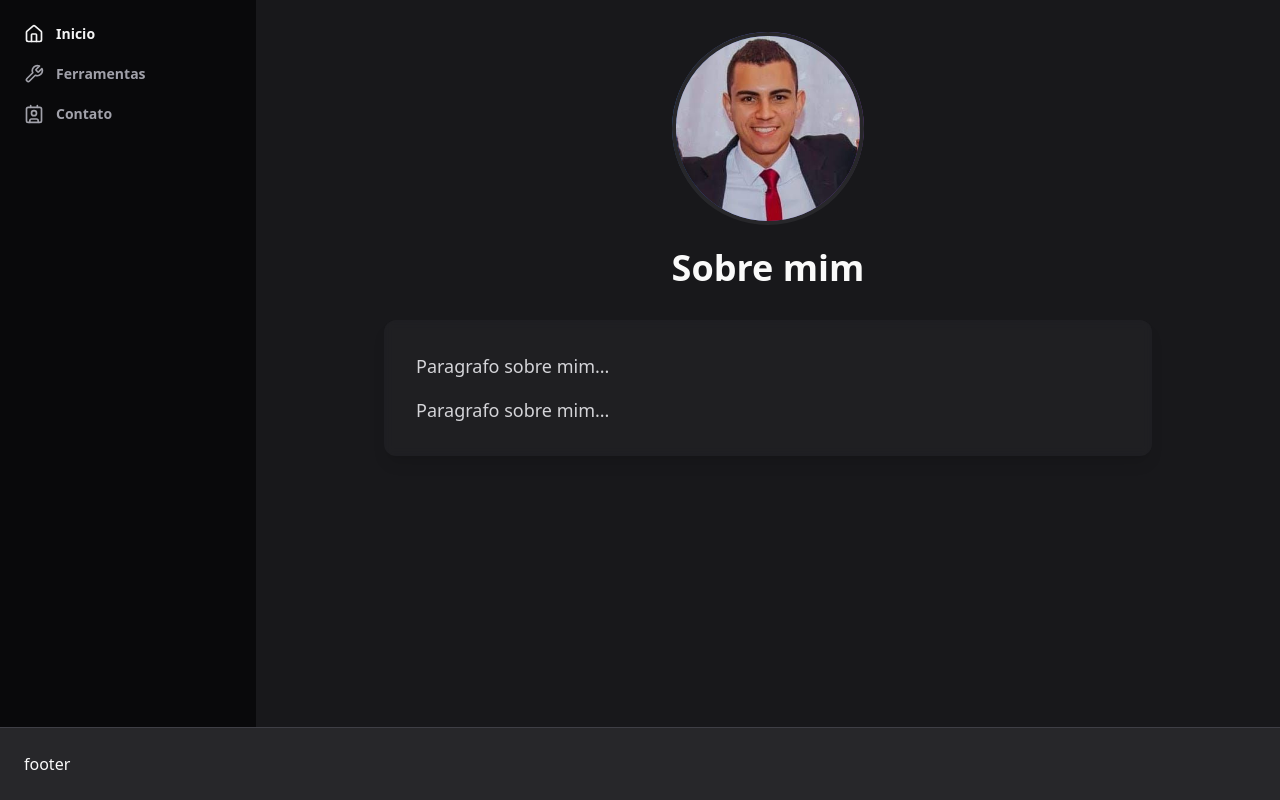
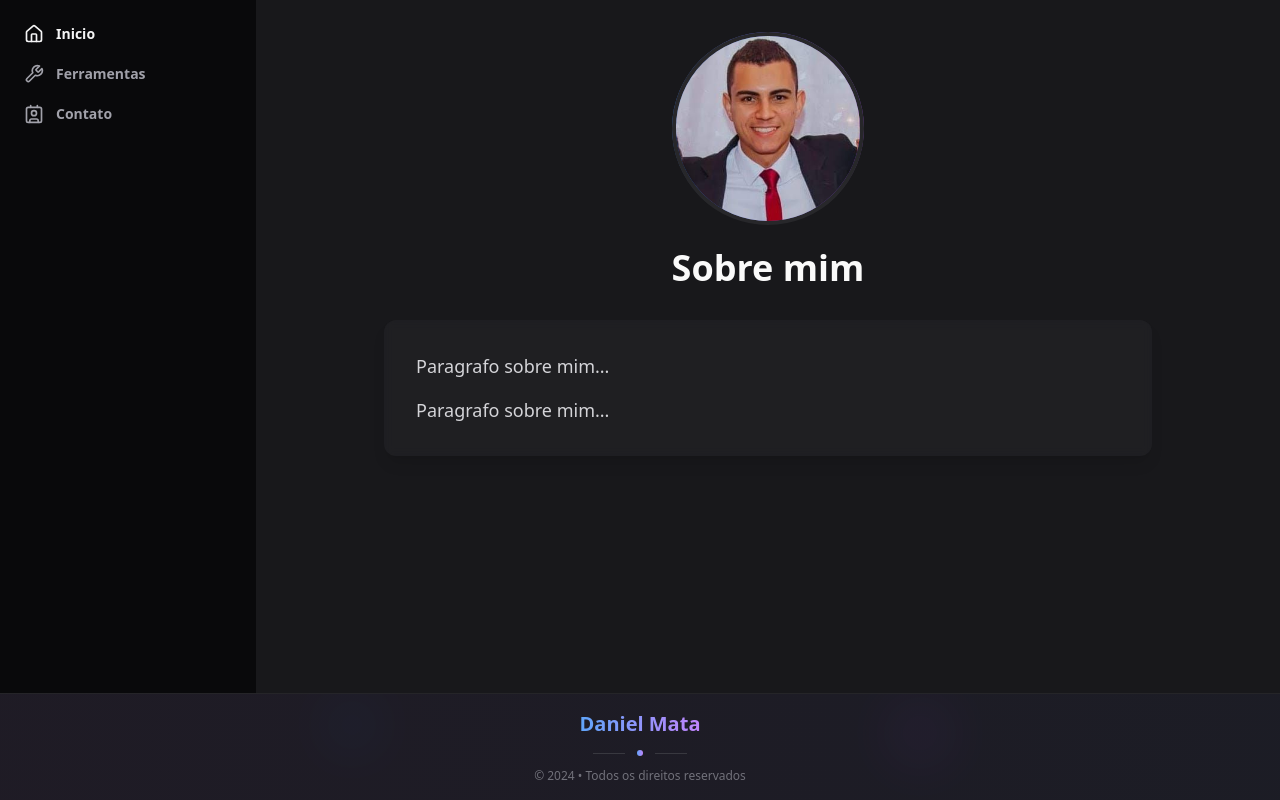
Before and after one commit to danielbmata/portfolio, a Next.js app in the folder portfolio/: page /inicio in a window 1280 px wide. Built offline with nearby package versions, Linux system fonts and the light colour scheme.

Commit message:
criar o footer moderno

```diff
--- a/portfolio/src/app/globals.css
+++ b/portfolio/src/app/globals.css
@@ -5,6 +5,11 @@
 @layer utilities {
   .animate-fadeIn {
     animation: fadeIn 0.5s ease-out;
+  }
+
+  .animate-gradient-x {
+    animation: gradient-x 15s linear infinite;
+    background-size: 400% 400%;
   }
 }
 
@@ -16,6 +21,18 @@
   to {
     opacity: 1;
     transform: translateY(0);
+  }
+}
+
+@keyframes gradient-x {
+  0% {
+    background-position: 0% 50%;
+  }
+  50% {
+    background-position: 100% 50%;
+  }
+  100% {
+    background-position: 0% 50%;
   }
 }
 
--- a/portfolio/src/components/Footer.jsx
+++ b/portfolio/src/components/Footer.jsx
@@ -1,5 +1,41 @@
 export function Footer() {
+  const currentYear = new Date().getFullYear();
+
   return (
-    <footer className="bg-zinc-800 border-t border-zinc-700 p-6">footer</footer>
+    <footer className="relative overflow-hidden bg-zinc-900/50">
+      {/* Gradiente de fundo animado */}
+      <div className="absolute inset-0 bg-gradient-to-r from-blue-500/5 via-purple-500/5 to-blue-500/5 animate-gradient-x"></div>
+
+      {/* Elementos decorativos */}
+      <div className="absolute inset-0 opacity-20">
+        <div className="absolute top-0 left-1/4 w-16 h-16 bg-blue-500/20 rounded-full blur-xl"></div>
+        <div className="absolute top-0 right-1/4 w-20 h-20 bg-purple-500/20 rounded-full blur-xl"></div>
+      </div>
+
+      <div className="relative border-t border-zinc-800/80">
+        <div className="max-w-7xl mx-auto px-4 py-4">
+          {/* Nome principal com efeito de destaque */}
+          <div className="text-center mb-3">
+            <h2 className="text-xl font-bold bg-clip-text text-transparent bg-gradient-to-r from-blue-400 to-purple-400 inline-block">
+              Daniel Mata
+            </h2>
+          </div>
+
+          {/* Linha decorativa */}
+          <div className="flex items-center justify-center mb-3">
+            <div className="h-px w-8 bg-zinc-700/80"></div>
+            <div className="mx-3">
+              <div className="w-1.5 h-1.5 rounded-full bg-gradient-to-r from-blue-400 to-purple-400"></div>
+            </div>
+            <div className="h-px w-8 bg-zinc-700/80"></div>
+          </div>
+
+          {/* Copyright */}
+          <div className="text-center text-xs text-zinc-500">
+            <p>© {currentYear} • Todos os direitos reservados</p>
+          </div>
+        </div>
+      </div>
+    </footer>
   );
 }
```
